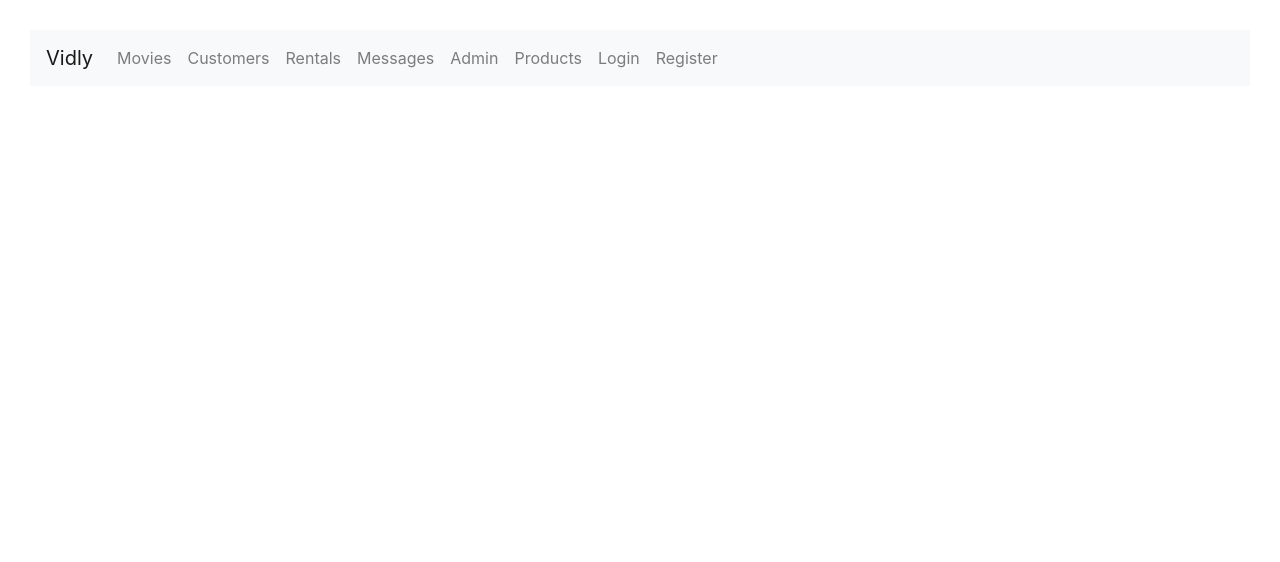
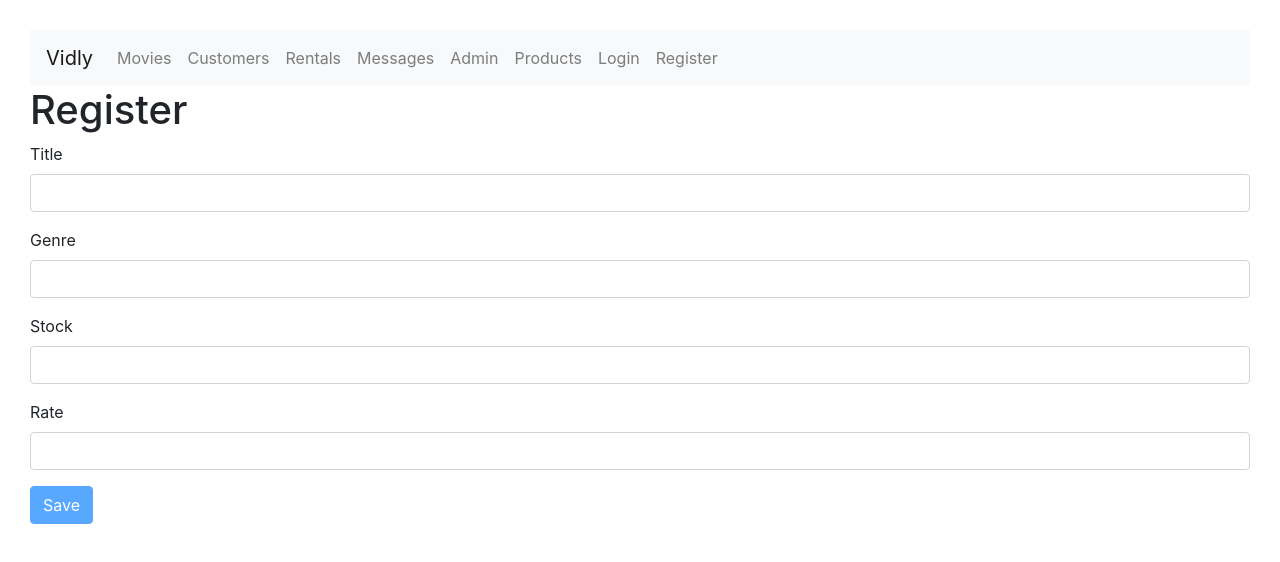
Before and after one commit to zub786/React_Router_App, a React (Create React App) app: page /movie/new in a window 1280 px wide. Shown: the top 562 px of the page. Built offline with nearby package versions, Linux system fonts and the light colour scheme; the HTML template or start-up script is replaced by a standard one.

Commit message:
Movie CRUD Done

```diff
--- a/src/App.js
+++ b/src/App.js
@@ -15,7 +15,33 @@ import Customers from './components/customers';
 import MovieDetails from './components/movieDetails';
 import LoginPage from './components/loginPage';
 import Registration from './components/registration';
+import CreateMovie from './components/createMovie';
 class App extends Component {
+  state = {
+    movies: [
+      { id: 1, title: "Movie 1", genre: "Action", stock: 200, rate: 3.5 },
+      { id: 2, title: "Movie 2", genre: "Comedy", stock: 230, rate: 1.5 },
+      { id: 3, title: "Movie 3", genre: "Technology", stock: 220, rate: 3.5 },
+      { id: 4, title: "Movie 4", genre: "Action", stock: 205, rate: 6.5 },
+      { id: 5, title: "Movie 5", genre: "Technology", stock: 202, rate: 6.5 },
+      { id: 6, title: "Movie 6", genre: "Comedy", stock: 223, rate: 3.5 },
+      { id: 7, title: "Movie 7", genre: "Technology", stock: 256, rate: 3.5 },
+      { id: 8, title: "Movie 8", genre: "Science", stock: 453, rate: 2.5 }
+    ],
+    geners: [
+      { text: "All Genre", id: "" },
+      { text: "Action", id: 1 },
+      { text: "Comedy", id: 2 },
+      { text: "Technology", id: 3 },
+      { text: "Science", id: 4 }
+    ]
+  };
+
+  addMovie = updatedMovie => {
+    debugger;
+    this.setState({updatedMovie});
+
+  }
   render() {
     return (
       <div>
@@ -24,8 +50,18 @@ class App extends Component {
           <Switch>
             <Route path="/posts/:year?/:month?" component={Posts} />
             <Route
+              path="/movie/new"
+              render={props => <CreateMovie
+              OnAdd={this.addMovie}
+              movies={this.state.movies}
+              geners={this.state.geners} {...props} />}
+              exact />}
+            />
+            <Route
               path="/movies"
-              component={Movies}
+              render={props => <Movies
+              movies={this.state.movies}
+              geners={this.state.geners} {...props} />}
             />
             <Route
               path="/rentals"
@@ -37,7 +73,7 @@ class App extends Component {
             />
             <Route path='/products/:id' component={ProductDetails} />
             <Route
-              path='movie/details/:title'
+              path='/movie/details/:title?'
               render={props => <MovieDetails {...props} />}
             />
             <Route
@@ -47,9 +83,9 @@ class App extends Component {
             <Route path="/register" component={Registration} />
             <Route path="/login" component={LoginPage} />
             <Route path="/admin" component={Dashboard} />
-            <Redirect from="/messages" to="/posts" />
             <Route path="/not-found" component={NotFound} />
             <Route path="/" exact component={Movies} />
+            <Redirect to="/not-found" />
 
           </Switch>
         </div>
--- a/src/components/common/form.jsx
+++ b/src/components/common/form.jsx
@@ -10,13 +10,14 @@ class Form extends Component {
      handleSubmit = e => {
         e.preventDefault();
 
+        console.log(this.state);
         //  Calling Server
        const errors = this.validate();
        console.log(errors);
         this.setState({errors: errors || {}});
         if(errors)
         return;
-        this.doSubmit();
+        this.doSubmit(e);
     };
 
     validate = () => {
--- /dev/null
+++ b/src/components/createMovie.jsx
@@ -0,0 +1,53 @@
+import React, { Component } from 'react';
+import Input from './common/input';
+import Joi from 'joi-browser';
+import Form from './common/form';
+class CreateMovie extends Form {
+
+    state = {
+        data:{title: "", genre: "", stock: "", rate: ""},
+        errors:{title: "", genre: "", stock: "", rate: ""}
+    };
+    // Defining schema/Set of validation for this(Login Form) form
+
+    schema = {
+        title: Joi.string().required().label('Title'),
+        genre: Joi.string().required().label('Genre'),
+        stock: Joi.number().min(0).required().label('Stock'),
+        rate: Joi.number().min(1).max(10).required().label('Display Name'),
+    };
+    doSubmit = (obj) => {
+        debugger;
+        console.log(this.state.data.title + ' info has ' + ' submitted');
+        const movie = this.state.data;
+        const movies = this.props.movies;
+        let lastId = movies[movies.length - 1].id;
+        movie.id = lastId + 1;
+        movies.push(movie);
+        this.props.OnAdd(movies);
+        this.props.history.push('/movies');
+
+    };
+
+    render() {
+        debugger;
+        return (
+            <div>
+                <h1>Register</h1>
+                <form onSubmit={this.handleSubmit}>
+                    {this.renderInput('title', 'Title')}
+                    {this.renderInput('genre', 'Genre')}
+                    {/* <select className="form-control">
+                        {this.props.geners.map(g => <option key={g.id} value={g.text}>{g.text === 'All Genre'? 'Select Genre': g.text}</option>)}
+                    </select> */}
+                    {this.renderInput('stock', 'Stock', 'number')}
+                    {this.renderInput('rate', 'Rate', 'number')}
+
+                    {this.renderButton('Save')}
+                </form>
+            </div>
+        );
+    }
+}
+
+export default CreateMovie;
--- a/src/components/movieDetails.jsx
+++ b/src/components/movieDetails.jsx
@@ -3,7 +3,7 @@ import React, { Component } from 'react';
 const MovieDetails = ({match}) => {
     debugger;
     return (
-        <h1> Movie Details - {this.match.prams.title} </h1>
+        <h1> Movie Details - {match.params.title} </h1>
      );
 
 }
--- a/src/components/movies.jsx
+++ b/src/components/movies.jsx
@@ -12,29 +12,8 @@ export default class Movies extends Component {
 
   componentDidMount() {
     this.setState({
-      movies: [
-        { id: 1, title: "abc", genre: "Action", stock: 200, rate: 3.5 },
-        { id: 2, title: "eee", genre: "Comedy", stock: 230, rate: 1.5 },
-        { id: 3, title: "dee", genre: "Technology", stock: 220, rate: 3.5 },
-        { id: 4, title: "sdsd", genre: "Action", stock: 205, rate: 6.5 },
-        {
-          id: 5,
-          title: "dede",
-          genre: "Technology",
-          stock: 202,
-          rate: 6.5
-        },
-        { id: 6, title: "jhk", genre: "Comedy", stock: 223, rate: 3.5 },
-        { id: 7, title: "dgr", genre: "Technology", stock: 256, rate: 3.5 },
-        { id: 8, title: "ewd", genre: "Science", stock: 453, rate: 2.5 }
-      ],
-      generes: [
-        { text: "All Genre", id: "" },
-        { text: "Action", id: 1 },
-        { text: "Comedy", id: 2 },
-        { text: "Technology", id: 3 },
-        { text: "Science", id: 4 }
-      ]
+      movies: this.props.movies,
+      generes: this.props.geners
     });
   }
 
@@ -75,6 +54,10 @@ export default class Movies extends Component {
             selectedItem={selectedGenere} />
           </div>
           <div className="col-md-9">
+          <div className="col-md-12">
+          <a href="movie/new" className="btn btn-primary">Add New</a>
+          <hr/>
+          </div>
             <MoviesTable
             movies={this.state.movies}
             OnLike={this.handleToggleLike}
--- a/src/components/moviesTable.jsx
+++ b/src/components/moviesTable.jsx
@@ -55,7 +55,7 @@ class MoviesTable extends Component {
                {movies.map(m => (
                  <tr key={m.id}>
                    <td>{m.id}</td>
-                   <td><Link to={`movie/details/${m.title}`}> {m.title} </Link> </td>
+                   <td><Link to={`/movie/details/${m.id}`}> {m.title} </Link> </td>
                    <td>{m.genre}</td>
                    <td>{m.stock}</td>
                    <td>{m.rate}</td>
```
